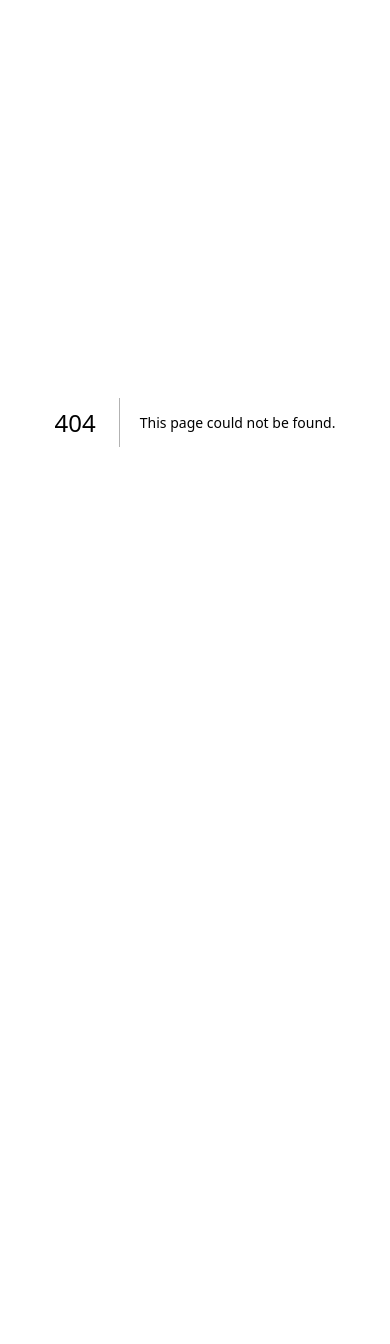
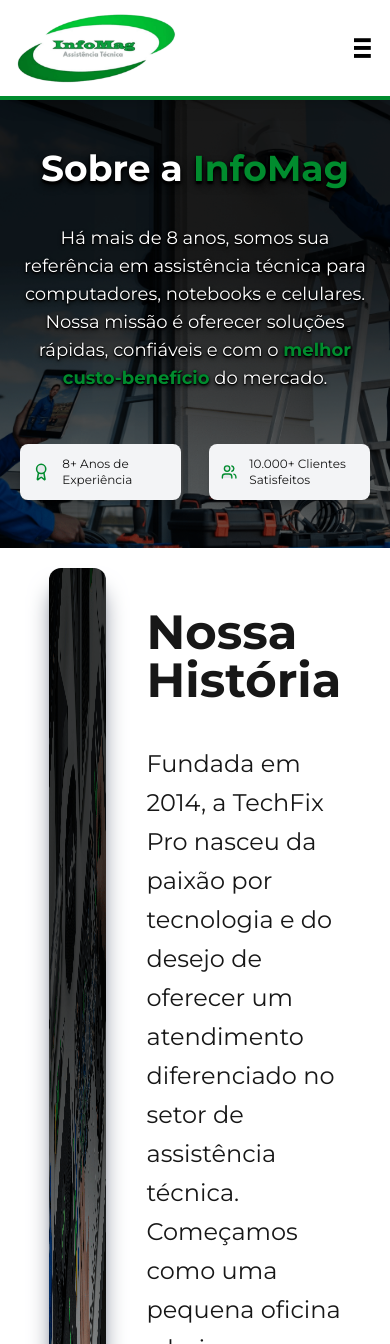
Before and after one commit to mathszgg/Projeto-Site-Infomag, a Next.js app: page /sobre in a window 390 px wide. Before the commit this address had no page. Shown: the top 1344 px of the page. Before the commit the page ends 844 px from the top, so only its background shows below. Built offline with nearby package versions, Linux system fonts and the light colour scheme.

Commit message:
Building About Us Page && Responsivity in AboutUs.tsx (w/ badges)

```diff
--- a/src/app/globals.css
+++ b/src/app/globals.css
@@ -144,3 +144,31 @@
 .swiper-pagination-bullet-active {
   background-color: #007aff !important;
 }
+
+
+
+/* BACKGROUND IMAGE STORE INTERIOR */
+.bg-store-interior-darken {
+  position: relative; /* Essencial para que o pseudo-elemento se posicione corretamente */
+}
+
+.bg-store-interior-darken::before {
+  content: ''; /* Essencial para que o pseudo-elemento seja renderizado */
+  position: absolute;
+  top: 0;
+  left: 0;
+  right: 0;
+  bottom: 0;
+  background-color: rgba(0, 0, 0, 0.5); /* Cor preta com 50% de opacidade */
+  z-index: 1; /* Garante que o overlay fique SOBRE a imagem de fundo */
+}
+
+/* Opcional: Para garantir que o conteúdo fique acima do overlay */
+.bg-store-interior-darken > * {
+  position: relative;
+  z-index: 2; /* Garante que o conteúdo dentro da div fique ACIMA do overlay */
+}
+
+.bg-store-interior {
+  background-image: url('/img/page/carousel/slide-cftv.png');
+}
--- /dev/null
+++ b/src/app/sobre/page.tsx
@@ -0,0 +1,18 @@
+import AboutUs from "@/components/AboutUs";
+import HeaderPage from "@/components/HeaderPage";
+import OurStory from "@/components/OurStory";
+
+const Sobre = () => {
+    return (
+        <>
+            <HeaderPage />
+
+            <main>
+                <AboutUs />
+                <OurStory />
+            </main>
+        </>
+    )
+}
+
+export default Sobre;
--- /dev/null
+++ b/src/components/AboutUs.tsx
@@ -0,0 +1,75 @@
+import { Award, LucideIcon, Users } from "lucide-react";
+import { ScrollAnimation } from "./ScrollAnimation";
+
+// ===== 1. Dados dos Badges Abstraídos =====
+const badgesData = [
+    {
+        id: 1,
+        Icon: Award,
+        text: "8+ Anos de Experiência",
+        animationDirection: "left" as const, // TypeScript entende que é 'left' e não apenas 'string'
+    },
+    {
+        id: 2,
+        Icon: Users,
+        text: "10.000+ Clientes Satisfeitos",
+        animationDirection: "right" as const,
+    },
+];
+
+// ===== 2. Props do Badge =====
+type BadgeProps = {
+    className?: string;
+    Icon: LucideIcon;
+    text: string;
+    animationDirection: 'left' | 'right';
+}
+
+const Badge = ({ className, Icon, text, animationDirection }: BadgeProps) => {
+    return (
+        <ScrollAnimation
+            className={`
+                flex flex-1 flex-row gap-3 bg-gray-100 p-3 shadow-lg justify-center items-center rounded-lg
+                transition-transform duration-300 ease-in-out hover:bg-gray-200 hover:scale-110
+                ${className}
+            `}
+            direction={animationDirection}
+        >
+            <Icon width={24} height={24} className="fill-gray-200 stroke-primary-color" />
+            <p className="cursor-default text-xs md:text-lg">{text}</p>
+        </ScrollAnimation>
+    )
+}
+
+const AboutUs = () => {
+    return (
+        <section
+            id="about-us"
+            className="bg-[#95e0ad] bg-store-interior bg-store-interior-darken bg-no-repeat bg-cover bg-center py-12 md:py-16 lg:py-20 xl:py-24"
+            aria-labelledby="about-us-title" // Melhor para acessibilidade
+        >
+            <div className="container w-full md:max-w-2xl lg:max-w-4xl xl:max-w-6xl mx-auto px-5 flex flex-col justify-center items-center gap-9">
+                <h1 id="about-us-title" className="text-white text-4xl md:text-5xl lg:text-6xl text-center font-bold text-shadow-lg text-shadow-black">
+                    Sobre a <span className="text-primary-color font-black">InfoMag</span>
+                </h1>
+                <p className="text-lg md:text-xl lg:text-2xl text-center text-white text-shadow-md text-shadow-black max-w-4xl">
+                    Há mais de 8 anos, somos sua referência em assistência técnica para computadores, notebooks e celulares. Nossa missão é oferecer soluções rápidas, confiáveis e com o <span className="text-primary-color font-bold">melhor custo-benefício</span> do mercado.
+                </p>
+
+                {/* ===== 1. Renderizando os Badges a partir do Array de Dados ===== */}
+                <div className="w-full max-w-2xl mx-auto flex flex-row justify-center items-center gap-7 mt-4">
+                    {badgesData.map((badge) => (
+                        <Badge
+                            key={badge.id}
+                            Icon={badge.Icon}
+                            text={badge.text}
+                            animationDirection={badge.animationDirection}
+                        />
+                    ))}
+                </div>
+            </div>
+        </section>
+    )
+}
+
+export default AboutUs;
--- a/src/components/HeaderPage.tsx
+++ b/src/components/HeaderPage.tsx
@@ -4,7 +4,7 @@
 
 const HeaderPage = () => {
     return (
-        <header className="bg-white text-black border-b-4 border-b-primary-color shadow-md sticky top-0 z-50 flex justify-center">
+        <header className="bg-white text-black border-b-4 border-b-primary-color shadow-lg sticky top-0 z-50 flex justify-center">
             <div className="container mx-auto h-[var(--header-height)] inline-flex flex-row justify-between items-center px-4 my-3">
                 <div>
                     <Link href="/">
--- /dev/null
+++ b/src/components/OurStory.tsx
@@ -0,0 +1,47 @@
+import { CheckCircle } from "lucide-react";
+import Image from "next/image";
+
+const checks: string[] = [
+    'Diagnóstico gratuito e transparente',
+    'Serviço de alta qualidade',
+    'Atendimento personalizado'
+]
+
+const OurStory = () => {
+    return (
+        <section
+            id="our-story"
+            className="container w-9/12 flex flex-row gap-10 m-auto mt-5"
+            aria-labelledby="our-story-title" // Melhor para acessibilidade
+        >
+            <div className="flex-1 relative aspect-[4/2]">
+                <Image
+                    src={'/img/page/carousel/slide-notebook.png'}
+                    alt="Imagem de reparo em notebook"
+                    fill
+                    className="rounded-xl shadow-xl shadow-gray-500"
+                    style={{ width: '100%', height: '100%' }}
+                />
+            </div>
+
+            <div className="flex-1 flex flex-col gap-10 py-10">
+                <h2 className="text-5xl font-bold">Nossa História</h2>
+
+                <p className="text-2xl leading-relaxed">Fundada em 2014, a TechFix Pro nasceu da paixão por tecnologia e do desejo de
+                    oferecer um atendimento diferenciado no setor de assistência técnica. Começamos
+                    como uma pequena oficina e hoje somos referência na região.</p>
+
+                <div className="flex flex-col gap-2">
+                    {checks.map((item, index) => (
+                        <div key={index} className="flex flex-row gap-3">
+                            <CheckCircle className="stroke-primary-color" />
+                            <span className="text-xl">{item}</span>
+                        </div>
+                    ))}
+                </div>
+            </div>
+        </section>
+    );
+};
+
+export default OurStory;
```
Also changed, not shown: public/img/page/about-us/store-interior.webp (added).
